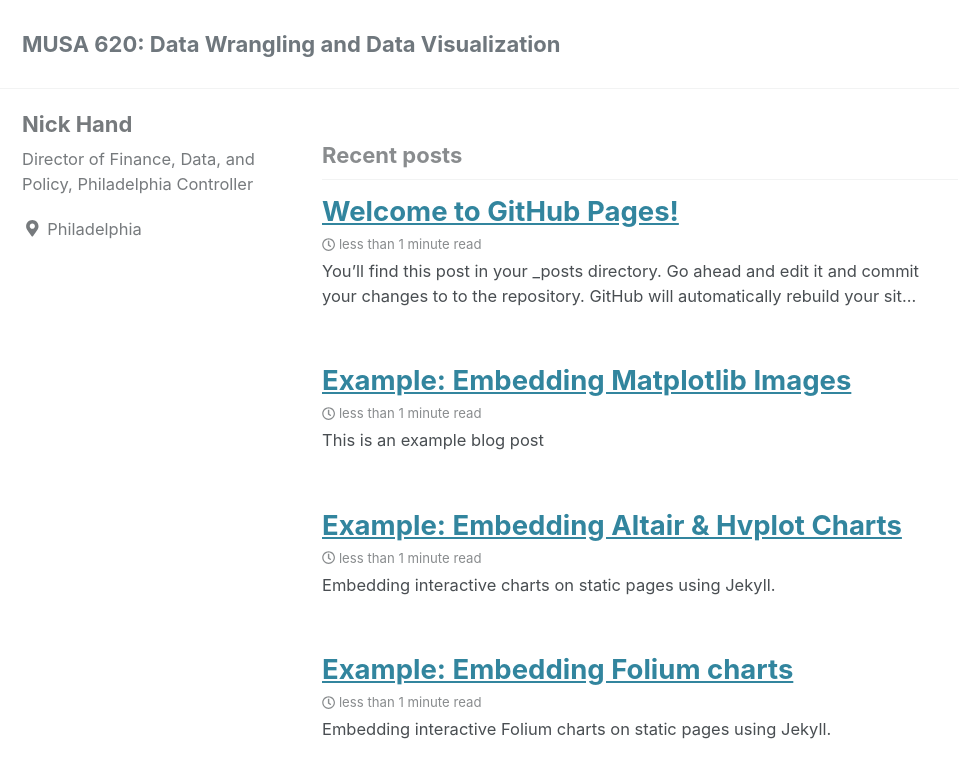
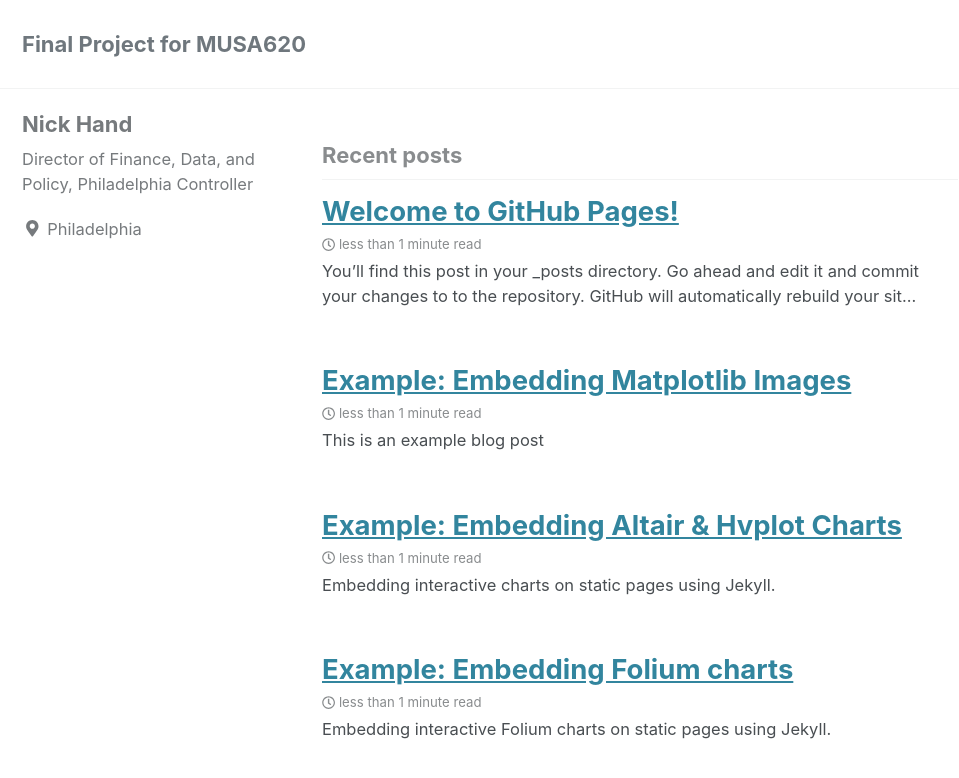
Before and after one commit to XinyiMsumyee/my-pages-starter, a Jekyll site: the page built from index.html, in a window 1280 px wide and 900 px high. Shown: the top 778 px of the window, without its empty margins (0-959 px from the left). Built offline with Jekyll 4.4.1, drawn with Linux system fonts in a browser that asks for light colours; cached includes are drawn as plain includes; nearby versions of some CDN libraries; a script that is not in the unit is left out; the list of posts is cut into pages by our own code.

Commit message:
change name

```diff
--- a/_config.yml
+++ b/_config.yml
@@ -16,7 +16,7 @@ minimal_mistakes_skin: "default" # "air", "aqua", "contrast", "dark", "dirt", "n
 
 # Site Settings
 locale: "en-US"
-title: "MUSA 620: Data Wrangling and Data Visualization"
+title: "Final Project for MUSA620"
 title_separator: "-"
 name: "TAnalysXi"
 description: "An user-friendly analysis system for taxi."
```
